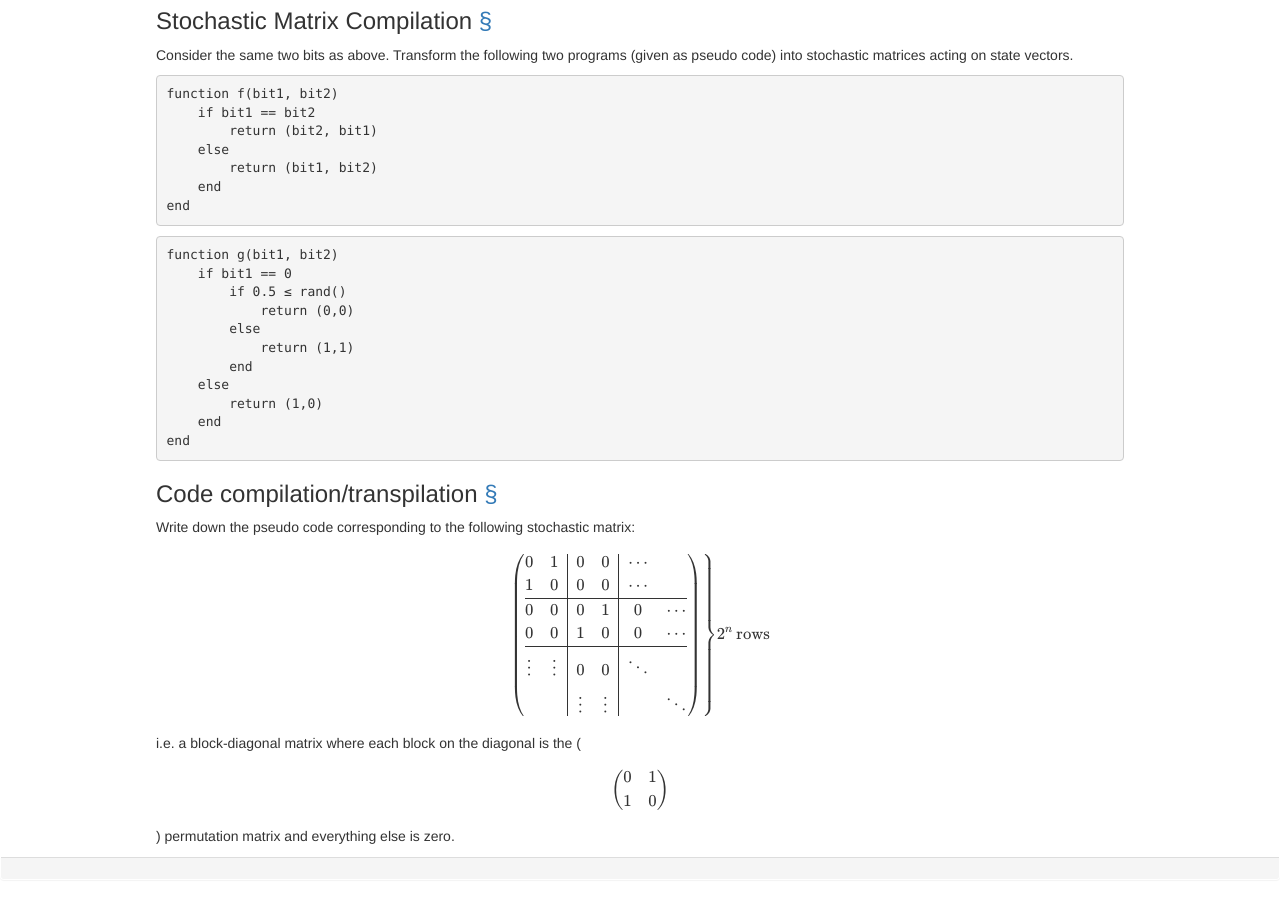
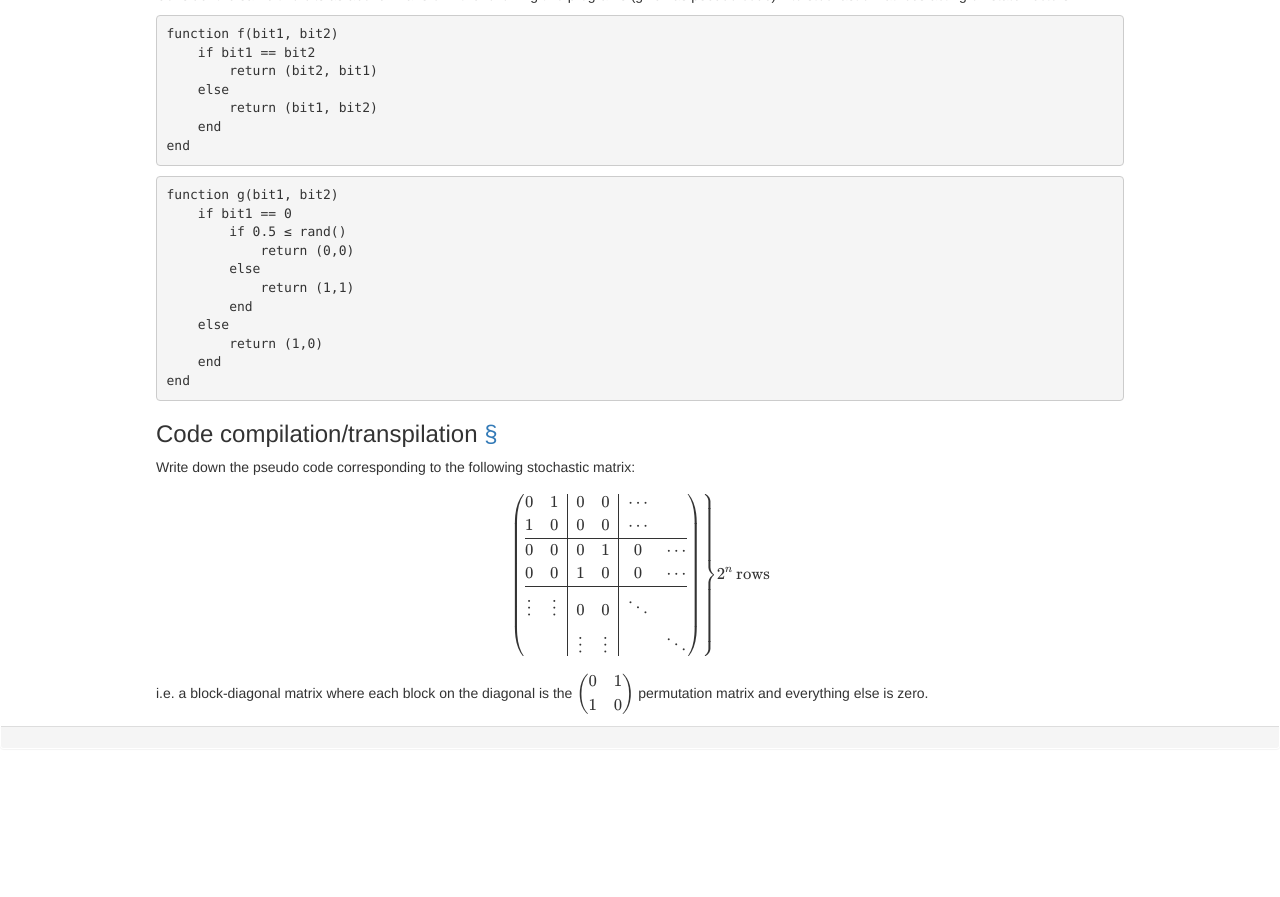
Before and after one commit to Krastanov/labwebsite, a Jekyll site: the page built from _pages/undergrad-qis-quiz.md, in a window 1280 px wide and 900 px high, scrolled down 1491 px. Shown: the top 897 px of the window. Built offline with Jekyll 4.4.1, drawn with Linux system fonts in a browser that asks for light colours; nearby versions of some CDN libraries; Markdown is read by kramdown in place of the engine named in the settings; formulas are drawn with MathJax 3; after the commit the page ends 2260 px from its top, so only the background shows below that; some of the changed lines change nothing that is shown.

Commit message:
more math fixes

```diff
--- a/_pages/undergrad-qis-quiz.md
+++ b/_pages/undergrad-qis-quiz.md
@@ -40,15 +40,11 @@
 
 ### Taylor series
 
-Compute the Taylor expansion of
-
-<div>$x\mapsto\exp(x)$</div>
+Compute the Taylor expansion of $x\mapsto\exp(x)$.
 
 ### Matrix exponent
 
-This is optional. By substituting in the expression for the Taylor series, compute the matrix exponential
-
-<div>$\exp\left(\alpha\begin{pmatrix} 1 & 0 \\ 0 & 1 \end{pmatrix}\right)$ and $\exp\left(\beta\begin{pmatrix} 0 & 1 \\ 1 & 0 \end{pmatrix}\right)$</div>
+This is optional. By substituting in the expression for the Taylor series, compute the matrix exponential $\exp\left(\alpha\begin{pmatrix} 1 & 0 \\\\ 0 & 1 \end{pmatrix}\right)$ and $\exp\left(\beta\begin{pmatrix} 0 & 1 \\\\ 1 & 0 \end{pmatrix}\right)$.
 
 ## Classical Probability
 
@@ -105,4 +101,4 @@
 \end{array}\right)\right\}2^n\text{ rows} $$
 </div>
 
-i.e. a block-diagonal matrix where each block on the diagonal is the \(\begin{pmatrix} 0&1 \\\\ 1&0\end{pmatrix}\) permutation matrix and everything else is zero.
+i.e. a block-diagonal matrix where each block on the diagonal is the \\(\begin{pmatrix} 0&1 \\\\ 1&0\end{pmatrix}\\) permutation matrix and everything else is zero.
```
